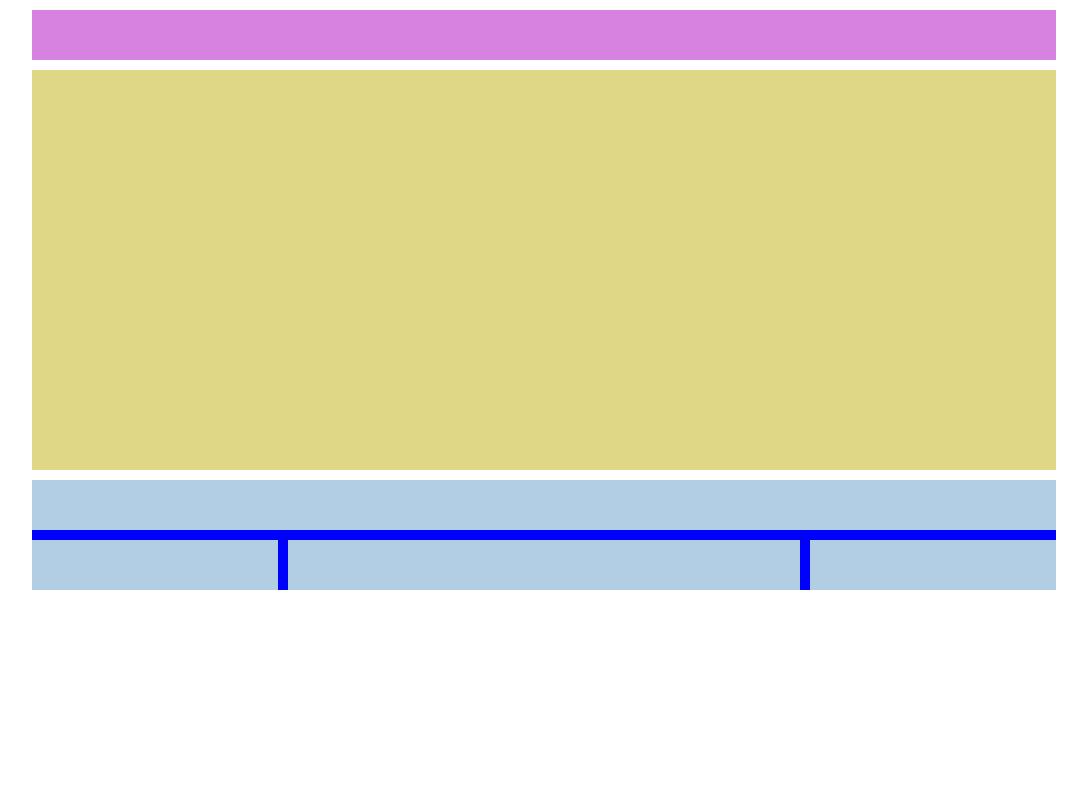
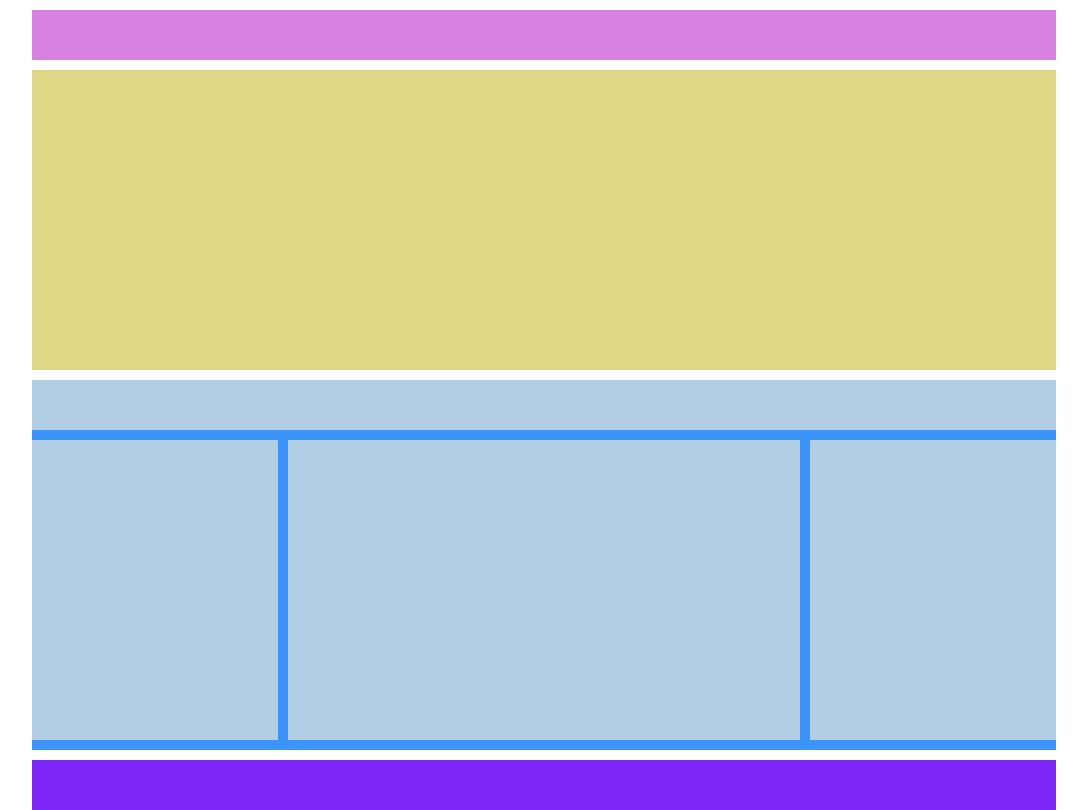
Before and after one commit to nicoalivernini/htmlcss-struttura-wp, a plain HTML site: page index.html in a window 1280 px wide. Shown: the whole page, without its empty margins (96-1183 px from the left). Drawn offline with Linux system fonts and the light colour scheme.

Commit message:
Esercizio completato

```diff
--- a/assets/css/master.css
+++ b/assets/css/master.css
@@ -13,63 +13,76 @@ main.container > section {
   margin-top: 10px;
 }
 
-.row{
-
-}
-
 .row:after {
   content: '';
   display: table;
   clear: both;
 }
 
-.col-100{
-  width: 100%;
+[class^="col-"] {
   float: left;
 }
 
-.col-50{
-  width: 50%;
-  float: left;
+/* ---- Utility ---- */
+
+.col-100 {
+  width: 100%;
 }
 
-.col-25{
-  width: 25%;
-  float: left;
+.col-50 {
+  width: 50%;
 }
 
-.mt-10{
+.col-25 {
+  width: 25%;
+}
+
+.mar-top-10 {
   margin-top: 10px;
 }
 
-.pad-bot-10{
+.pad-bot-10 {
   padding-bottom: 10px;
 }
 
-.pad-left-10{
+.pad-left-10 {
   padding-left: 10px;
 }
 
-.pad-right-10{
+.pad-right-10 {
   padding-right: 10px;
 }
 
-.bg-pink{
-  height: 50px;
-  background-color: rgb(215, 129, 224);
-
+.alt-300 {
+  height: 300px;
 }
 
-.bg-yellow{
-  height: 400px;
+.alt-50 {
+  height: 50px;
+}
+
+/* ---- Utility ---- */
+
+/* ---- Background ---- */
+
+.bg-pink {
+  background-color: rgb(215, 129, 224);
+}
+
+.bg-yellow {
   background-color: rgb(223, 214, 134);
 }
 
 .bg-cyan {
   background-color: rgb(178, 206, 228);
-  height: 50px;
 }
 
-.bg-blue{
-  background-color: blue;
+.bg-blue {
+  background-color: rgb(60, 147, 248);
 }
+
+.bg-purple {
+  background-color: rgb(124, 39, 245);
+}
+
+/* ---- Background ---- */
--- a/index.html
+++ b/index.html
@@ -7,10 +7,11 @@
   </head>
   <body>
     <!-- Header -->
-    <header class="container mt-10">
+    <header class="container mar-top-10">
       <div class="row">
-        <div class="col-100 bg-pink">
-
+        <div class="col-100">
+          <div class="bg-pink alt-50">
+          </div>
         </div>
       </div>
     </header>
@@ -19,8 +20,9 @@
       <!-- Sezione Gialla -->
       <section>
         <div class="row">
-          <div class="col-100 bg-yellow">
-
+          <div class="col-100">
+            <div class="bg-yellow alt-300">
+            </div>
           </div>
         </div>
       </section>
@@ -28,27 +30,32 @@
       <section>
         <div class="row bg-blue">
           <div class="col-100 pad-bot-10">
-            <div class="bg-cyan">
+            <div class="bg-cyan alt-50">
             </div>
           </div>
-          <div class="col-25 pad-right-10">
-            <div class="bg-cyan">
+          <div class="col-25 pad-right-10 pad-bot-10">
+            <div class="bg-cyan alt-300">
             </div>
           </div>
-          <div class="col-50 pad-10">
-            <div class="bg-cyan">
+          <div class="col-50 pad-10 pad-bot-10">
+            <div class="bg-cyan alt-300">
             </div>
           </div>
-          <div class="col-25 pad-left-10">
-            <div class="bg-cyan">
+          <div class="col-25 pad-left-10 pad-bot-10">
+            <div class="bg-cyan alt-300">
             </div>
           </div>
         </div>
       </section>
     </main>
     <!-- Footer -->
-    <footer>
-
+    <footer class="container mar-top-10">
+      <div class="row">
+        <div class="col-100">
+          <div class="bg-purple alt-50">
+          </div>
+        </div>
+      </div>
     </footer>
   </body>
 </html>
```
